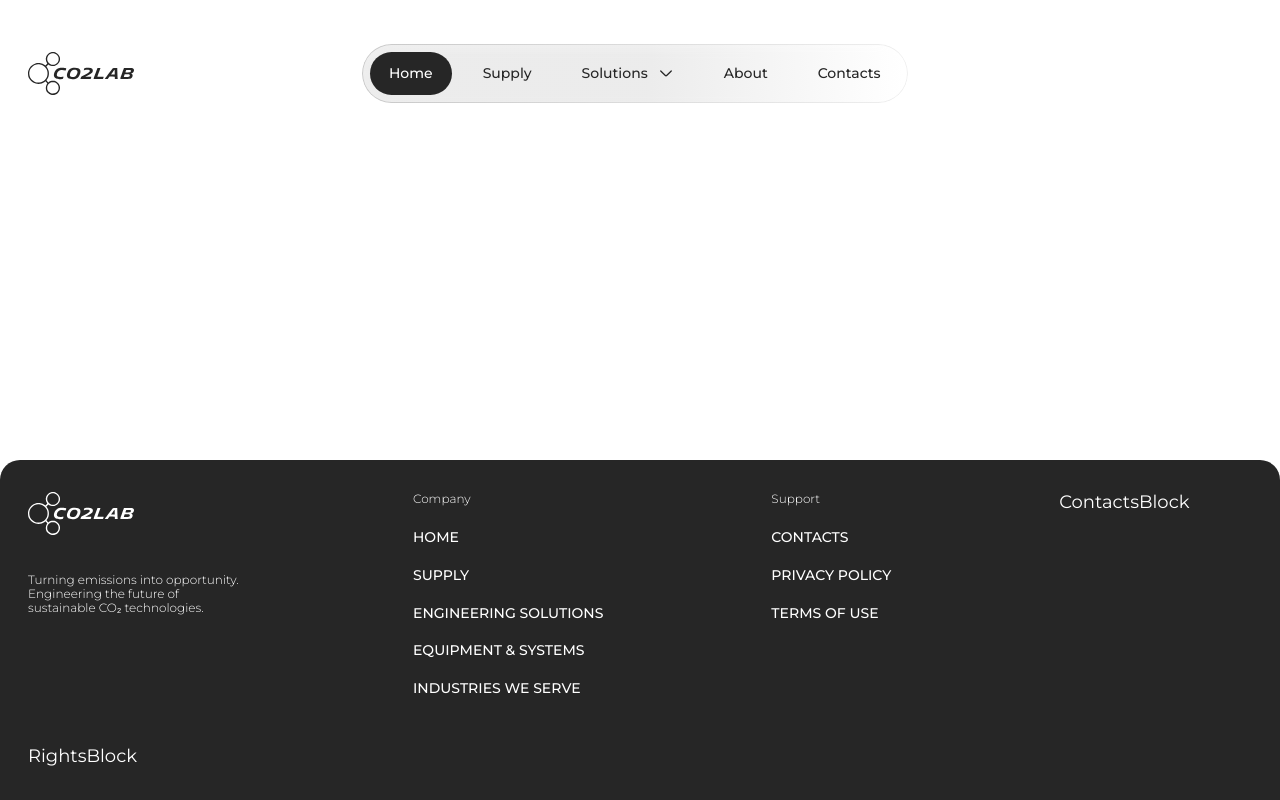
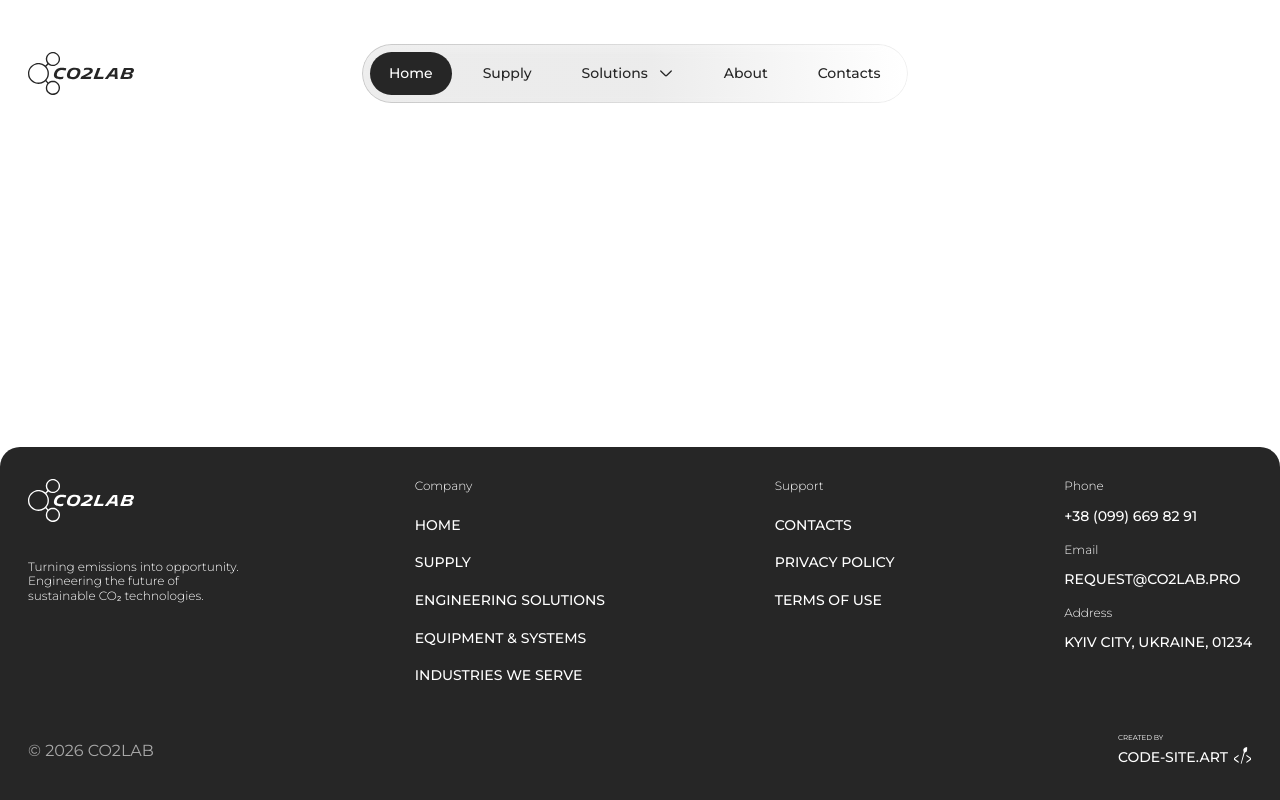
Before and after one commit to cyanidium-dev/co2lab, a Next.js app: page / in a window 1280 px wide. Built offline with nearby package versions, Linux system fonts and the light colour scheme.

Commit message:
added contacts, rights blocks

```diff
--- a/src/components/shared/footer/CompanyBlock.tsx
+++ b/src/components/shared/footer/CompanyBlock.tsx
@@ -10,7 +10,7 @@ const companyLinks = [
 
 export default function CompanyBlock() {
   return (
-    <nav>
+    <nav className="md:w-1/2 lg:w-auto">
       <p className="text-[12px] font-light leading-[120%] mb-5">Company</p>
       <ul className="flex flex-col gap-4">
         {companyLinks.map(({ label, href }) => (
--- a/src/components/shared/footer/ContactsBlock.tsx
+++ b/src/components/shared/footer/ContactsBlock.tsx
@@ -1,3 +1,43 @@
+import { contacts } from "@/constants/contacts";
+
+const contactItems: Array<{
+  label: string;
+  value: string;
+  href?: string;
+}> = [
+  {
+    label: "Phone",
+    value: contacts.phone,
+    href: `tel:${contacts.phone.replace(/\s|\(|\)/g, "")}`,
+  },
+  { label: "Email", value: contacts.email, href: `mailto:${contacts.email}` },
+  {
+    label: "Address",
+    value: contacts.address,
+    href: contacts.addressLink,
+  },
+];
+
 export default function ContactsBlock() {
-  return <div>ContactsBlock</div>;
+  return (
+    <div className="md:w-1/2 lg:w-auto">
+      {contactItems.map(({ label, value, href }) => (
+        <div key={label} className="mb-4.5 last:mb-0">
+          <p className="text-[12px] font-light leading-[120%] mb-3.5">
+            {label}
+          </p>
+          {href !== undefined ? (
+            <a
+              href={href || "#"}
+              className="text-[14px] font-medium leading-[120%] hover:opacity-80 transition-opacity duration-300 ease-in-out block"
+            >
+              {value}
+            </a>
+          ) : (
+            <p className="text-[14px] font-medium leading-[120%]">{value}</p>
+          )}
+        </div>
+      ))}
+    </div>
+  );
 }
--- a/src/components/shared/footer/Footer.tsx
+++ b/src/components/shared/footer/Footer.tsx
@@ -9,7 +9,7 @@ export default function Footer() {
   return (
     <footer className="py-8 bg-black text-white rounded-t-[20px]">
       <Container className="flex flex-col gap-12">
-        <div className="flex flex-col lg:flex-row gap-12 lg:gap-[168px]">
+        <div className="flex flex-col md:flex-row md:flex-wrap md:justify-between gap-12 lg:gap-21 xl:gap-[168px]">
           <LogoBlock />
           <CompanyBlock />
           <SupportBlock />
--- a/src/components/shared/footer/RightsBlock.tsx
+++ b/src/components/shared/footer/RightsBlock.tsx
@@ -1,3 +1,27 @@
+import CodeSiteIcon from "../icons/CodeSiteIcon";
+
 export default function RightsBlock() {
-  return <div>RightsBlock</div>;
+  const currentYear = new Date().getFullYear();
+
+  return (
+    <div className="flex flex-col md:flex-row-reverse md:items-center md:justify-between gap-6">
+      <div className="md:w-1/2 lg:w-auto">
+        <p className="text-[7px] font-normal leading-[120%] uppercase mb-1">
+          Created by
+        </p>
+        <a
+          href="https://code-site.art"
+          target="_blank"
+          rel="noopener noreferrer"
+          className="inline-flex items-center gap-1.5 text-[14px] font-medium leading-[120%] uppercase hover:opacity-80 transition-opacity duration-300 ease-in-out"
+        >
+          Code-site.art
+          <CodeSiteIcon className="mb-1" />
+        </a>
+      </div>
+      <p className="text-[16px] font-normal leading-[120%] text-center opacity-60">
+        © {currentYear} CO2LAB
+      </p>
+    </div>
+  );
 }
--- /dev/null
+++ b/src/components/shared/icons/CodeSiteIcon.tsx
@@ -0,0 +1,34 @@
+type CodeSiteIconProps = {
+  className?: string;
+};
+
+export default function CodeSiteIcon({ className = "" }: CodeSiteIconProps) {
+  return (
+    <svg
+      width="18"
+      height="17"
+      viewBox="0 0 18 17"
+      fill="none"
+      xmlns="http://www.w3.org/2000/svg"
+      className={`shrink-0 ${className}`.trim()}
+      aria-hidden
+    >
+      <path
+        d="M6.70215 16.6336L10.2077 3.6084H11.342L7.47546 16.6336H6.70215Z"
+        fill="currentColor"
+      />
+      <path
+        d="M12.3976 16.0546V14.6925L16.2396 11.857L12.373 9.02154L12.3976 7.80518L17.0129 11.0695V12.79L12.3976 16.0546Z"
+        fill="currentColor"
+      />
+      <path
+        d="M4.61535 15.9823V14.6203L0.773314 11.7848L4.63989 8.94927L4.61535 7.73291L4.14848e-05 10.9972V12.7178L4.61535 15.9823Z"
+        fill="currentColor"
+      />
+      <path
+        d="M12.5389 4.6733C11.9997 5.21253 10.0225 5.57201 10.0225 5.57201C10.0225 5.57201 9.12381 3.4151 9.30355 2.69614C9.4833 1.97717 10.0225 1.43794 10.0225 1.43794C10.9444 0.46301 11.6776 0.245598 13.0781 0C13.3398 1.86884 13.0781 4.13407 12.5389 4.6733Z"
+        fill="currentColor"
+      />
+    </svg>
+  );
+}
--- /dev/null
+++ b/src/constants/contacts.ts
@@ -0,0 +1,6 @@
+export const contacts = {
+  phone: "+38 (099) 669 82 91",
+  email: "REQUEST@CO2LAB.PRO",
+  address: "KYIV CITY, UKRAINE, 01234",
+  addressLink: "",
+} as const;
```
